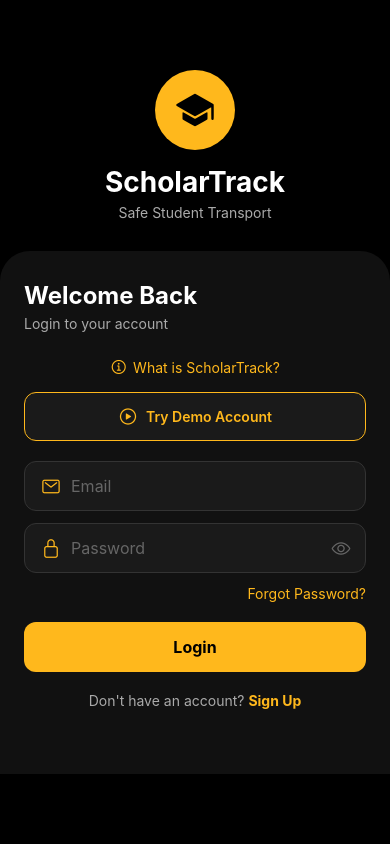
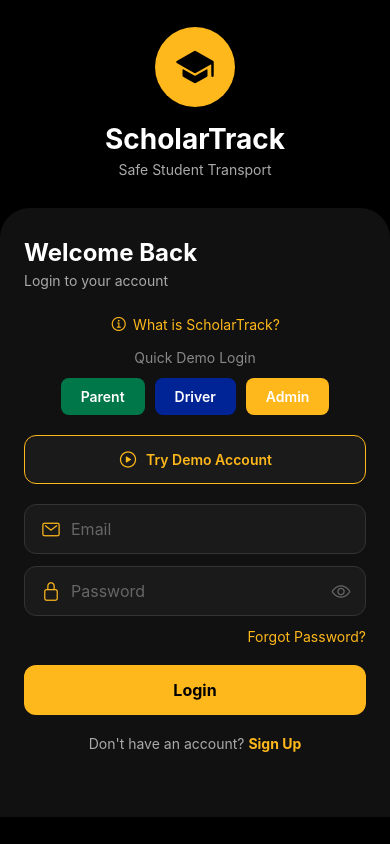
Before and after one commit to Kgothatso012/ScholarTrack, a React Native app: screen /DriverApp in a window 390 px wide. Built offline with nearby package versions, Linux system fonts and the light colour scheme; what expo-notifications would draw is missing.

Commit message:
Snapshot uncommitted work before checkloop review

```diff
--- a/App.tsx
+++ b/App.tsx
@@ -101,10 +101,17 @@ function AppContentWithTheme() {
   };
 
   const handleLogin = async (role: string) => {
+    console.log('handleLogin called with role:', role);
     setUserRole(role);
     setIsAuthenticated(true);
     await AsyncStorage.setItem('userRole', role);
+    console.log('State updated - role:', role, 'isAuthenticated:', true);
   };
+
+  // Expose for web fallback
+  if (typeof window !== 'undefined') {
+    (window as any).__handleLogin = handleLogin;
+  }
 
   const handleLogout = async () => {
     try {
--- a/src/navigation/RootNavigator.tsx
+++ b/src/navigation/RootNavigator.tsx
@@ -23,42 +23,33 @@ export function RootNavigator({
   onLogin,
   onOnboardingComplete
 }: RootNavigatorProps) {
-  // Show onboarding first
-  if (showOnboarding) {
+  console.log('RootNavigator props:', { userRole, isAuthenticated, showOnboarding });
+
+  // Show role-based main app when authenticated
+  if (isAuthenticated && userRole) {
     return (
       <Stack.Navigator screenOptions={{ headerShown: false }}>
-        <Stack.Screen name="Auth">
-          {() => <AuthStack onLogin={onLogin} />}
+        <Stack.Screen name="Main">
+          {() => {
+            switch (userRole) {
+              case 'driver':
+                return <DriverStack />;
+              case 'admin':
+                return <AdminStack />;
+              default:
+                return <ParentStack />;
+            }
+          }}
         </Stack.Screen>
       </Stack.Navigator>
     );
   }
 
   // Not authenticated - show auth stack
-  if (!isAuthenticated) {
-    return (
-      <Stack.Navigator screenOptions={{ headerShown: false }}>
-        <Stack.Screen name="Auth">
-          {() => <AuthStack onLogin={onLogin} />}
-        </Stack.Screen>
-      </Stack.Navigator>
-    );
-  }
-
-  // Authenticated - show appropriate stack based on role
   return (
     <Stack.Navigator screenOptions={{ headerShown: false }}>
-      <Stack.Screen name="Main">
-        {() => {
-          switch (userRole) {
-            case 'driver':
-              return <DriverStack />;
-            case 'admin':
-              return <AdminStack />;
-            default:
-              return <ParentStack />;
-          }
-        }}
+      <Stack.Screen name="Auth">
+        {() => <AuthStack onLogin={onLogin} />}
       </Stack.Screen>
     </Stack.Navigator>
   );
--- a/src/screens/auth/LoginScreen.tsx
+++ b/src/screens/auth/LoginScreen.tsx
@@ -16,7 +16,64 @@ export default function LoginScreen({ navigation, onLogin }: any) {
   const [resetLoading, setResetLoading] = useState(false);
   const [showInfo, setShowInfo] = useState(false);
 
+  // Demo login - bypass Supabase
+  const handleDemoLogin = async (role: string) => {
+    console.log('Demo login clicked, role:', role);
+    setLoading(true);
+    try {
+      // Determine role and name based on demo selection
+      let userRole = role;
+      let userName = '';
+      let userEmail = '';
+
+      switch (role) {
+        case 'parent':
+          userName = 'Demo Parent';
+          userEmail = 'parent@demo.com';
+          break;
+        case 'driver':
+          userName = 'Demo Driver';
+          userEmail = 'driver@demo.com';
+          break;
+        case 'admin':
+          userName = 'Demo Admin';
+          userEmail = 'admin@demo.com';
+          break;
+        default:
+          userName = 'Demo User';
+          userEmail = 'demo@test.com';
+      }
+
+      // Store user data directly (bypass Supabase)
+      await AsyncStorage.setItem('userRole', userRole);
+      await AsyncStorage.setItem('userEmail', userEmail);
+      await AsyncStorage.setItem('userName', userName);
+      await AsyncStorage.setItem('userId', `demo-${role}-${Date.now()}`);
+
+      console.log('Demo login success, calling onLogin with:', userRole);
+      // Fallback: if onLogin not provided, try window method (web)
+      if (onLogin) {
+        onLogin(userRole);
+      } else if (typeof window !== 'undefined' && (window as any).__handleLogin) {
+        (window as any).__handleLogin(userRole);
+      } else {
+        console.error('onLogin is undefined');
+      }
+    } catch (error) {
+      Alert.alert('Error', 'Demo login failed');
+    } finally {
+      setLoading(false);
+    }
+  };
+
   const handleLogin = async () => {
+    // Check for demo credentials
+    if (email === 'parent@demo.com' || email === 'driver@demo.com' || email === 'admin@demo.com') {
+      const role = email.split('@')[0];
+      await handleDemoLogin(role);
+      return;
+    }
+
     if (!email || !password) {
       Alert.alert('Error', 'Please enter email and password');
       return;
@@ -161,13 +218,36 @@ export default function LoginScreen({ navigation, onLogin }: any) {
             </View>
           )}
 
-          {/* Demo Login Button */}
+          {/* Demo Login Buttons */}
+          <Text style={styles.demoTitle}>Quick Demo Login</Text>
+          <View style={styles.demoButtons}>
+            <TouchableOpacity
+              style={[styles.demoRoleBtn, { backgroundColor: '#007749' }]}
+              onPress={() => handleDemoLogin('parent')}
+              accessibilityLabel="Login as Parent"
+            >
+              <Text style={styles.demoRoleText}>Parent</Text>
+            </TouchableOpacity>
+            <TouchableOpacity
+              style={[styles.demoRoleBtn, { backgroundColor: '#002395' }]}
+              onPress={() => handleDemoLogin('driver')}
+              accessibilityLabel="Login as Driver"
+            >
+              <Text style={styles.demoRoleText}>Driver</Text>
+            </TouchableOpacity>
+            <TouchableOpacity
+              style={[styles.demoRoleBtn, { backgroundColor: '#FFB81C' }]}
+              onPress={() => handleDemoLogin('admin')}
+              accessibilityLabel="Login as Admin"
+            >
+              <Text style={styles.demoRoleText}>Admin</Text>
+            </TouchableOpacity>
+          </View>
+
+          {/* Old demo button - kept for compatibility */}
           <TouchableOpacity
             style={styles.demoButton}
-            onPress={() => {
-              setEmail('parent@test.com');
-              setPassword('password123');
-            }}
+            onPress={() => handleDemoLogin('parent')}
             accessibilityLabel="Try Demo Account"
             accessibilityHint="Fills in demo credentials for testing"
             accessibilityRole="button"
@@ -312,6 +392,10 @@ const styles = StyleSheet.create({
   infoText: { fontSize: 13, color: '#aaa', marginBottom: 5 },
   demoButton: { flexDirection: 'row', alignItems: 'center', justifyContent: 'center', backgroundColor: '#1a1a1a', borderWidth: 1, borderColor: '#FFB81C', borderRadius: 12, paddingVertical: 12, marginBottom: 20 },
   demoButtonText: { color: '#FFB81C', fontSize: 14, fontWeight: '600', marginLeft: 8 },
+  demoTitle: { fontSize: 14, color: '#888', textAlign: 'center', marginBottom: 12 },
+  demoButtons: { flexDirection: 'row', justifyContent: 'center', gap: 10, marginBottom: 20 },
+  demoRoleBtn: { paddingHorizontal: 20, paddingVertical: 10, borderRadius: 8 },
+  demoRoleText: { color: '#fff', fontWeight: '600', fontSize: 14 },
   inputWrapper: { flexDirection: 'row', alignItems: 'center', borderWidth: 1, borderColor: '#333333', borderRadius: 12, paddingHorizontal: 16, marginBottom: 12, backgroundColor: '#1a1a1a', height: 50 },
   inputIcon: { marginRight: 10 },
   input: { flex: 1, fontSize: 16, color: '#FFFFFF' },
```
Also changed, not shown: .claude/config.json (added), .claude/skills/code-review.md (added), .claude/skills/debugging.md (added), 2 other files (tests, documents, lock files or other folders).
